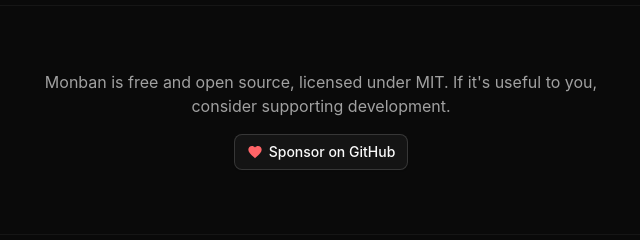
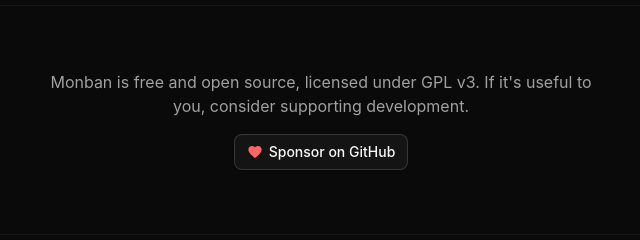
Before and after one commit to flythenimbus/monban, an Astro site in the folder website/: page / in a window 1280 px wide. Shown: the part 2726-2966 px from the top of the page, 319-959 px from the left. Built offline with nearby package versions, Linux system fonts and the light colour scheme; Astro itself is replaced by a stand-in of ours.

Commit message:
add licence file

```diff
--- a/website/src/pages/index.astro
+++ b/website/src/pages/index.astro
@@ -254,7 +254,7 @@ const sponsorUrl = `${githubRepo}/sponsor`;
     <!-- Support -->
     <section class="py-16 px-6 border-t border-border/50">
       <div class="mx-auto max-w-xl text-center">
-        <p class="text-muted-foreground mb-4">Monban is free and open source, licensed under MIT. If it's useful to you, consider supporting development.</p>
+        <p class="text-muted-foreground mb-4">Monban is free and open source, licensed under GPL v3. If it's useful to you, consider supporting development.</p>
         <Button variant="outline" size="sm" href={sponsorUrl} target="_blank" rel="noopener noreferrer">
           <svg class="size-4 text-red-400" fill="currentColor" viewBox="0 0 24 24"><path d="M12 21.35l-1.45-1.32C5.4 15.36 2 12.28 2 8.5 2 5.42 4.42 3 7.5 3c1.74 0 3.41.81 4.5 2.09C13.09 3.81 14.76 3 16.5 3 19.58 3 22 5.42 22 8.5c0 3.78-3.4 6.86-8.55 11.54L12 21.35z"/></svg>
           Sponsor on GitHub
```
Also changed, not shown: 1 other file.
